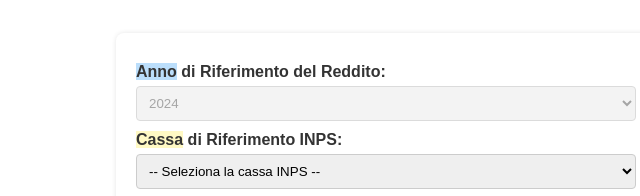
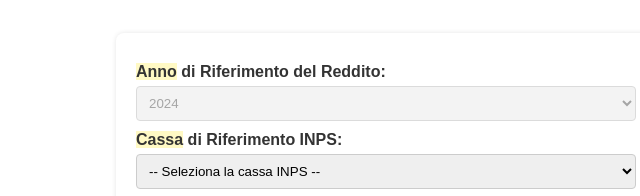
Before and after one commit to alessi90s/tasse, a plain HTML site: page index.html in a window 1280 px wide. Shown: the part 137-333 px from the top of the page, 254-894 px from the left. Drawn offline with nearby package versions, Linux system fonts and the light colour scheme.

Commit message:
Update index.html

```diff
--- a/index.html
+++ b/index.html
@@ -447,7 +447,7 @@
         <section id="calcolatore">
             <div class="calcolatore-container">
                 <form id="calcolatoreForm">
-                    <label for="annoReddito"><span class="highlight-blue">Anno</span> di Riferimento del Reddito:</label>
+                    <label for="annoReddito"><span class="highlight-yellow">Anno</span> di Riferimento del Reddito:</label>
                     <select id="annoReddito" required disabled>
                         <option value="2024" selected>2024</option>
                         <!-- Puoi aggiungere altri anni se necessario -->
```
